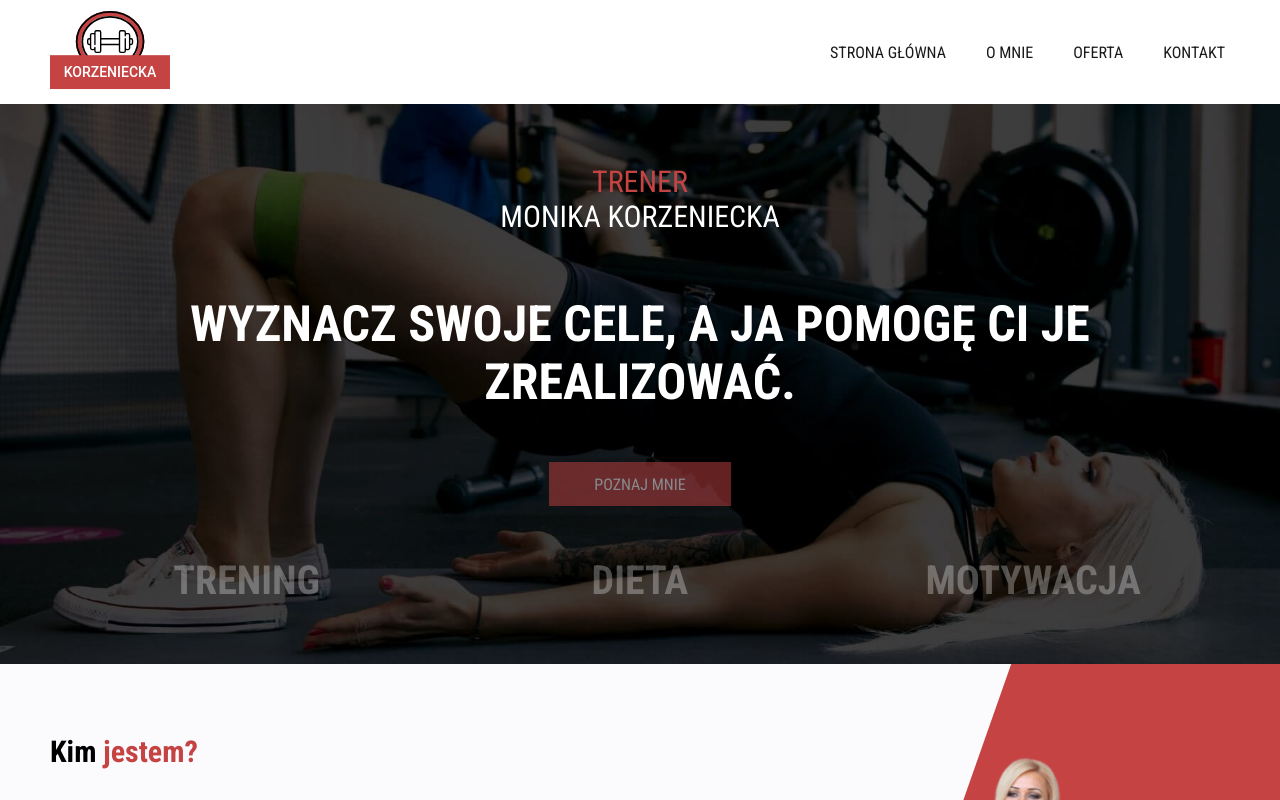
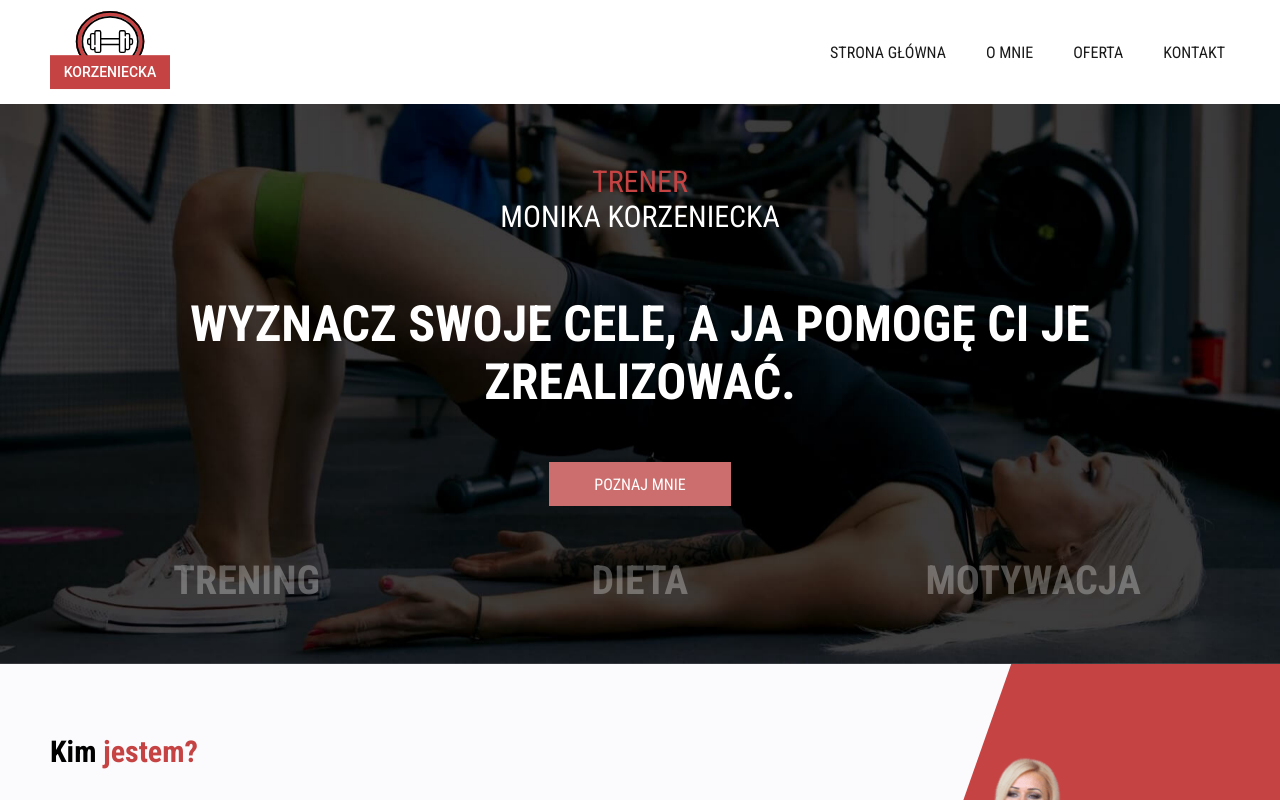
Before and after one commit to 1991Pawel/fitness-website, a Next.js app: page / in a window 1280 px wide. In both pictures the pointer is over the link "POZNAJ MNIE". Shown: the top 800 px of the page. Built offline with nearby package versions, Linux system fonts and the light colour scheme.

Commit message:
change btn styles

```diff
--- a/styles/_variables.scss
+++ b/styles/_variables.scss
@@ -25,10 +25,11 @@ $light: 300;
   background: $primary-color;
   padding: 1.25rem 4.5rem;
   border: none;
+  transition: background-color 0.15s;
 
   &:hover,
   &:focus {
-    opacity: 0.5;
+    background: rgb(204, 110, 110);
   }
 }
 
```
